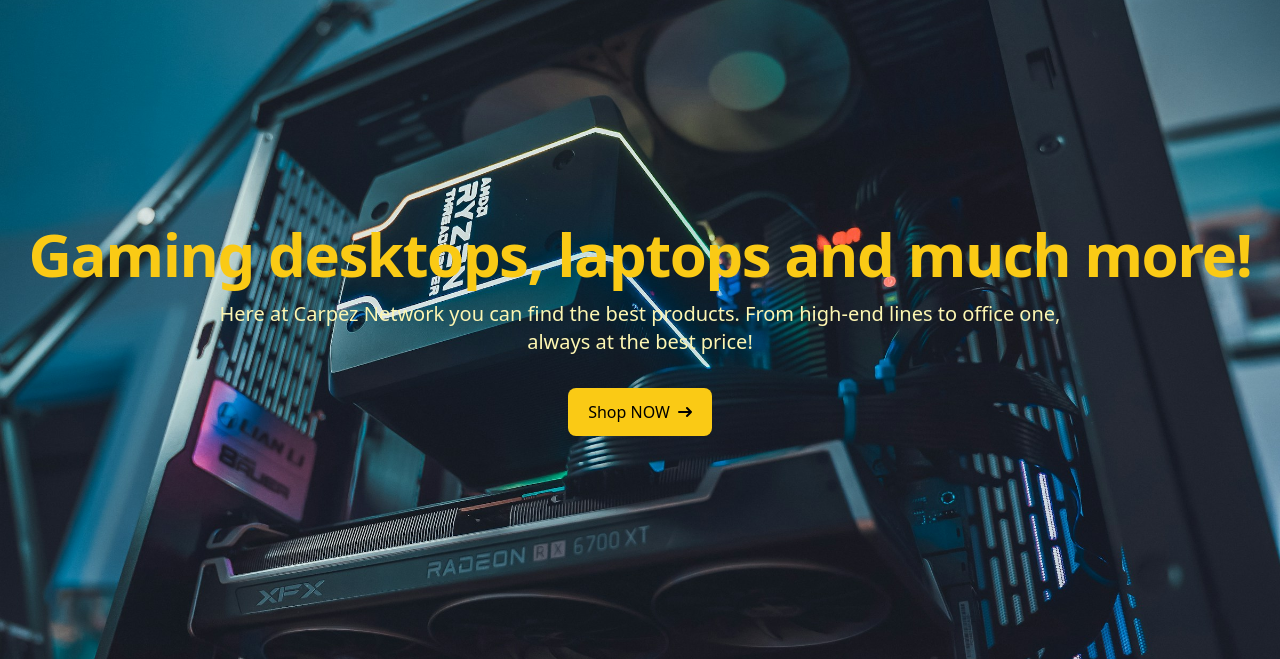
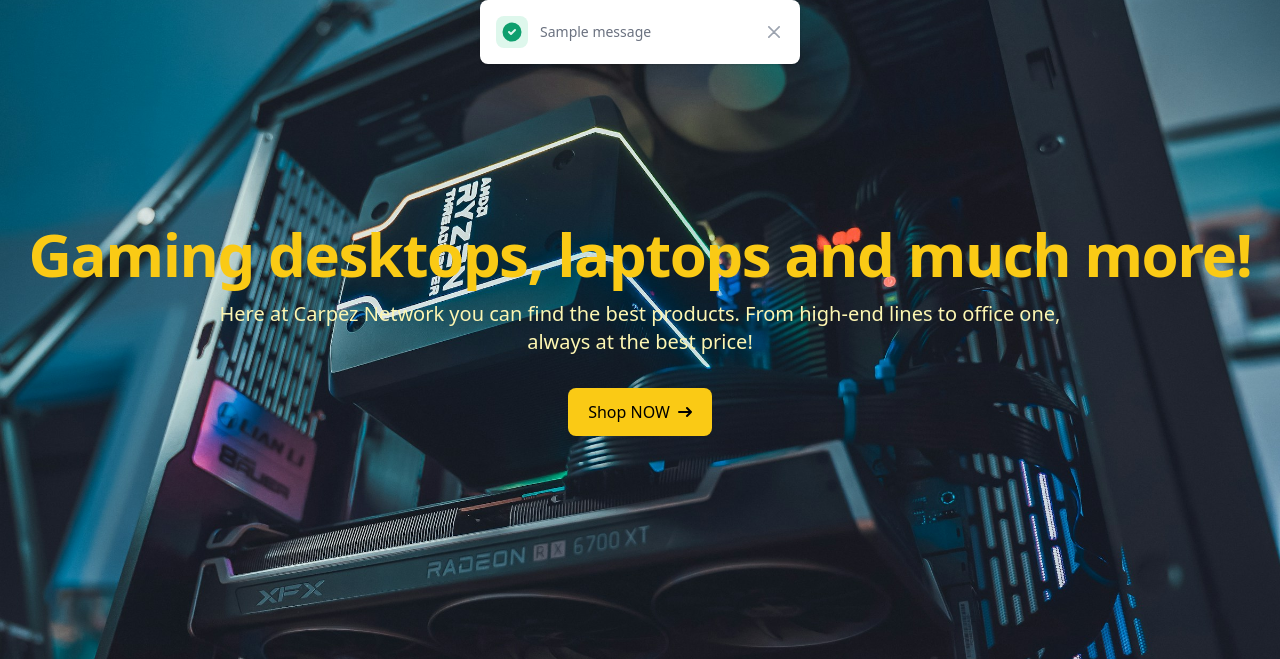
Before and after one commit to antoniobruchidev/mp4-carpez-network-store-final, a Django app: page / in a window 1280 px wide. Shown: the part 100-759 px from the top of the page. Run offline with Django 5.2, Linux system fonts and the light colour scheme; tables that the repository leaves empty hold one stand-in row (values such as "Sample post"); one stand-in notice (Sample message) is shown; parts of the project's set-up code (start-up, migrations or seed data) failed here and were passed over; some libraries are stand-ins or nearby versions.

Commit message:
Feat: add toasts

```diff
--- a/static/css/output.css
+++ b/static/css/output.css
@@ -1427,6 +1415,21 @@
 
 .clear-none {
   clear: none;
+}
+
+.-mx-1\.5 {
+  margin-left: -0.375rem;
+  margin-right: -0.375rem;
+}
+
+.-my-1\.5 {
+  margin-top: -0.375rem;
+  margin-bottom: -0.375rem;
+}
+
+.mx-10 {
+  margin-left: 2.5rem;
+  margin-right: 2.5rem;
 }
 
 .mx-auto {
@@ -1507,6 +1495,10 @@
   margin-inline-start: 0.75rem;
 }
 
+.ms-auto {
+  margin-inline-start: auto;
+}
+
 .mt-0 {
   margin-top: 0px;
 }
@@ -1666,6 +1638,10 @@
   height: 2.5rem;
 }
 
+.h-3 {
+  height: 0.75rem;
+}
+
 .h-3\.5 {
   height: 0.875rem;
 }
@@ -1682,6 +1658,10 @@
   height: 1.5rem;
 }
 
+.h-8 {
+  height: 2rem;
+}
+
 .h-9 {
   height: 2.25rem;
 }
@@ -1690,6 +1670,14 @@
   height: 1px;
 }
 
+.max-h-\[1px\] {
+  max-height: 1px;
+}
+
+.max-h-\[0px\] {
+  max-height: 0px;
+}
+
 .w-1\/2 {
   width: 50%;
 }
@@ -1698,6 +1686,10 @@
   width: 2.5rem;
 }
 
+.w-3 {
+  width: 0.75rem;
+}
+
 .w-3\.5 {
   width: 0.875rem;
 }
@@ -1718,6 +1710,10 @@
   width: 16rem;
 }
 
+.w-8 {
+  width: 2rem;
+}
+
 .w-\[this-is\\\\\] {
   width: this-is\\;
 }
@@ -1742,12 +1738,20 @@
   max-width: 24rem;
 }
 
+.max-w-xs {
+  max-width: 20rem;
+}
+
 .flex-1 {
   flex: 1 1 0%;
 }
 
 .flex-shrink {
   flex-shrink: 1;
+}
+
+.flex-shrink-0 {
+  flex-shrink: 0;
 }
 
 .shrink {
@@ -2918,6 +2918,16 @@
   background-color: rgb(17 24 39 / var(--tw-bg-opacity));
 }
 
+.bg-green-100 {
+  --tw-bg-opacity: 1;
+  background-color: rgb(222 247 236 / var(--tw-bg-opacity));
+}
+
+.bg-orange-100 {
+  --tw-bg-opacity: 1;
+  background-color: rgb(254 236 220 / var(--tw-bg-opacity));
+}
+
 .bg-red-100 {
   --tw-bg-opacity: 1;
   background-color: rgb(253 232 232 / var(--tw-bg-opacity));
@@ -3085,6 +3095,10 @@
   padding: 0.25rem;
 }
 
+.p-1\.5 {
+  padding: 0.375rem;
+}
+
 .p-2 {
   padding: 0.5rem;
 }
@@ -3403,6 +3417,11 @@
   color: rgb(229 231 235 / var(--tw-text-opacity));
 }
 
+.text-gray-400 {
+  --tw-text-opacity: 1;
+  color: rgb(156 163 175 / var(--tw-text-opacity));
+}
+
 .text-gray-500 {
   --tw-text-opacity: 1;
   color: rgb(107 114 128 / var(--tw-text-opacity));
@@ -3428,11 +3447,26 @@
   color: rgb(17 24 39 / var(--tw-text-opacity));
 }
 
+.text-green-500 {
+  --tw-text-opacity: 1;
+  color: rgb(14 159 110 / var(--tw-text-opacity));
+}
+
+.text-orange-500 {
+  --tw-text-opacity: 1;
+  color: rgb(255 90 31 / var(--tw-text-opacity));
+}
+
 .text-red-500 {
   --tw-text-opacity: 1;
   color: rgb(240 82 82 / var(--tw-text-opacity));
 }
 
+.text-red-600 {
+  --tw-text-opacity: 1;
+  color: rgb(224 36 36 / var(--tw-text-opacity));
+}
+
 .text-red-700 {
   --tw-text-opacity: 1;
   color: rgb(200 30 30 / var(--tw-text-opacity));
--- a/templates/base.html
+++ b/templates/base.html
@@ -39,6 +39,24 @@
         <h4 class="logo-font text-center text-yellow-200 mt-3 mb-0">Free delivery on orders over ${{ free_delivery_treshold }}!</h4>
       </div>
     </header>
+    <div class="max-h-[0px] overflow-visible grid justify-items-center">
+
+      {% if messages %}
+      {% for message in messages %}
+        {% with message.level as level %}
+          {% if level == 40 %}
+            {% include 'includes/toasts/toast_error.html' %}
+          {% elif level == 30 %}
+            {% include 'includes/toasts/toast_warning.html' %}
+          {% elif level == 25 %}
+            {% include 'includes/toasts/toast_success.html' %}
+          {% else %}
+            {% include 'includes/toasts/toast_warning.html' %}
+          {% endif %}
+        {% endwith %}
+      {% endfor %}
+      {% endif %}
+    </div>
 
     {% block content_title %}
     {% endblock %}
--- /dev/null
+++ b/templates/includes/toasts/toast_success.html
@@ -0,0 +1,15 @@
+<div id="toast-success" class="flex items-center w-full max-w-xs p-4 mb-4 text-gray-500 bg-white rounded-lg shadow dark:text-gray-400 dark:bg-gray-800" role="alert">
+    <div class="inline-flex items-center justify-center flex-shrink-0 w-8 h-8 text-green-500 bg-green-100 rounded-lg dark:bg-green-800 dark:text-green-200">
+        <svg class="w-5 h-5" aria-hidden="true" xmlns="http://www.w3.org/2000/svg" fill="currentColor" viewBox="0 0 20 20">
+            <path d="M10 .5a9.5 9.5 0 1 0 9.5 9.5A9.51 9.51 0 0 0 10 .5Zm3.707 8.207-4 4a1 1 0 0 1-1.414 0l-2-2a1 1 0 0 1 1.414-1.414L9 10.586l3.293-3.293a1 1 0 0 1 1.414 1.414Z"/>
+        </svg>
+        <span class="sr-only">Check icon</span>
+    </div>
+    <div class="ms-3 text-sm font-normal">{{ message }}</div>
+    <button type="button" class="ms-auto -mx-1.5 -my-1.5 bg-white text-gray-400 hover:text-gray-900 rounded-lg focus:ring-2 focus:ring-gray-300 p-1.5 hover:bg-gray-100 inline-flex items-center justify-center h-8 w-8 dark:text-gray-500 dark:hover:text-white dark:bg-gray-800 dark:hover:bg-gray-700" data-dismiss-target="#toast-success" aria-label="Close">
+        <span class="sr-only">Close</span>
+        <svg class="w-3 h-3" aria-hidden="true" xmlns="http://www.w3.org/2000/svg" fill="none" viewBox="0 0 14 14">
+            <path stroke="currentColor" stroke-linecap="round" stroke-linejoin="round" stroke-width="2" d="m1 1 6 6m0 0 6 6M7 7l6-6M7 7l-6 6"/>
+        </svg>
+    </button>
+</div>
```
Also changed, not shown: other parts of static/css/output.css (+59 -143 lines), templates/includes/toasts/toast_error.html (added, +15 -0 lines), templates/includes/toasts/toast_warning.html (added, +15 -0 lines).
